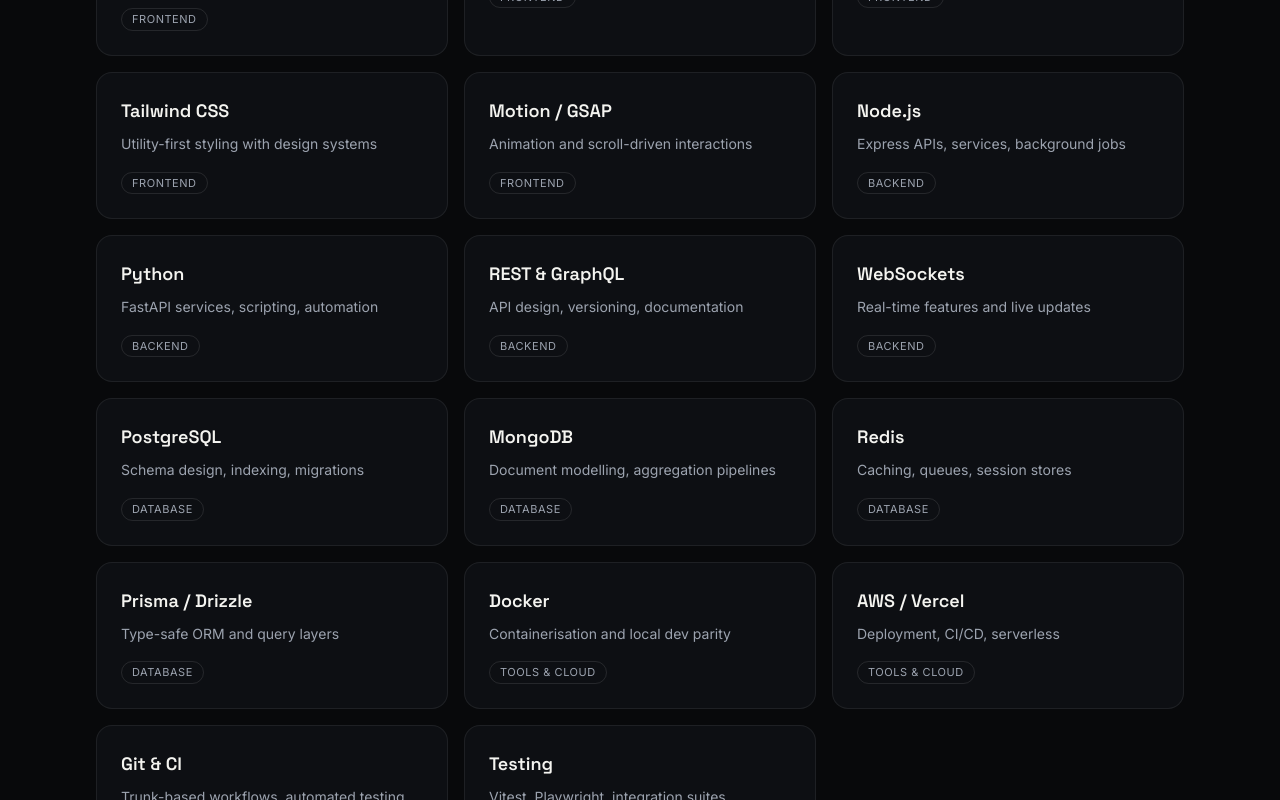
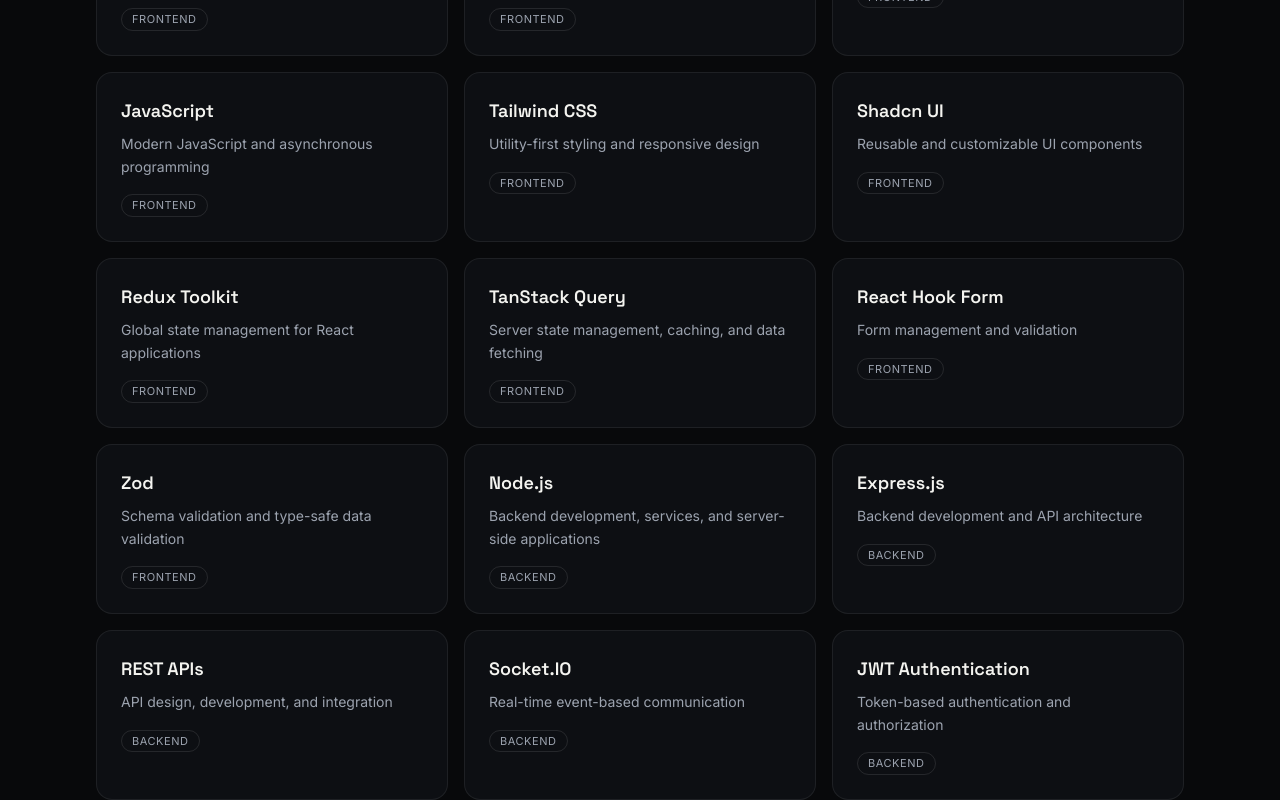
Before and after one commit to meetpatel0723/Portfolio, a React (Vite) app: page / in a window 1280 px wide. Shown: the part 2500-3300 px from the top of the page. Built offline with nearby package versions, Linux system fonts and the light colour scheme; no server answers.

Commit message:
Update skills data

```diff
--- a/src/data/skills.ts
+++ b/src/data/skills.ts
@@ -1,4 +1,9 @@
-export type SkillCategory = "Frontend" | "Backend" | "Database" | "Tools & Cloud";
+
+export type SkillCategory =
+  | "Frontend"
+  | "Backend"
+  | "Database"
+  | "Tools & Cloud";
 
 export interface Skill {
   name: string;
@@ -15,24 +20,38 @@ export const skillCategories: SkillCategory[] = [
 
 export const skills: Skill[] = [
   // Frontend
-  { name: "React", category: "Frontend", description: "Component-driven UIs, hooks, concurrent features" },
-  { name: "TypeScript", category: "Frontend", description: "Type-safe application development at scale" },
-  { name: "Next.js", category: "Frontend", description: "SSR, SSG, API routes, full-stack React" },
-  { name: "Tailwind CSS", category: "Frontend", description: "Utility-first styling with design systems" },
-  { name: "Motion / GSAP", category: "Frontend", description: "Animation and scroll-driven interactions" },
+  { name: "React.js", category: "Frontend", description: "Component-driven UIs, hooks, and reusable components" },
+  { name: "Next.js", category: "Frontend", description: "SSR, SSG, dynamic routing, and full-stack React" },
+  { name: "TypeScript", category: "Frontend", description: "Type-safe application development" },
+  { name: "JavaScript", category: "Frontend", description: "Modern JavaScript and asynchronous programming" },
+  { name: "Tailwind CSS", category: "Frontend", description: "Utility-first styling and responsive design" },
+  { name: "Shadcn UI", category: "Frontend", description: "Reusable and customizable UI components" },
+  { name: "Redux Toolkit", category: "Frontend", description: "Global state management for React applications" },
+  { name: "TanStack Query", category: "Frontend", description: "Server state management, caching, and data fetching" },
+  { name: "React Hook Form", category: "Frontend", description: "Form management and validation" },
+  { name: "Zod", category: "Frontend", description: "Schema validation and type-safe data validation" },
+
   // Backend
-  { name: "Node.js", category: "Backend", description: "Express APIs, services, background jobs" },
-  { name: "Python", category: "Backend", description: "FastAPI services, scripting, automation" },
-  { name: "REST & GraphQL", category: "Backend", description: "API design, versioning, documentation" },
-  { name: "WebSockets", category: "Backend", description: "Real-time features and live updates" },
+  { name: "Node.js", category: "Backend", description: "Backend development, services, and server-side applications" },
+  { name: "Express.js", category: "Backend", description: "Backend development and API architecture" },
+  { name: "REST APIs", category: "Backend", description: "API design, development, and integration" },
+  { name: "Socket.IO", category: "Backend", description: "Real-time event-based communication" },
+  { name: "JWT Authentication", category: "Backend", description: "Token-based authentication and authorization" },
+  { name: "BullMQ", category: "Backend", description: "Background jobs and queue management" },
+  { name: "Swagger / OpenAPI", category: "Backend", description: "API documentation and specification" },
+  { name: "Webhooks", category: "Backend", description: "Event-driven communication between applications" },
+
   // Database
-  { name: "PostgreSQL", category: "Database", description: "Schema design, indexing, migrations" },
-  { name: "MongoDB", category: "Database", description: "Document modelling, aggregation pipelines" },
-  { name: "Redis", category: "Database", description: "Caching, queues, session stores" },
-  { name: "Prisma / Drizzle", category: "Database", description: "Type-safe ORM and query layers" },
+  { name: "PostgreSQL", category: "Database", description: "Relational database design, queries, and migrations" },
+  { name: "MySQL", category: "Database", description: "Relational database management and SQL queries" },
+  { name: "MongoDB", category: "Database", description: "Document-based data modelling and queries" },
+  { name: "Redis", category: "Database", description: "Caching and in-memory data management" },
+  { name: "Prisma", category: "Database", description: "Type-safe ORM and database management" },
+  { name: "Sequelize", category: "Database", description: "ORM for relational database operations" },
+  { name: "Firebase", category: "Database", description: "Backend services and database integration" },
+
   // Tools & Cloud
-  { name: "Docker", category: "Tools & Cloud", description: "Containerisation and local dev parity" },
-  { name: "AWS / Vercel", category: "Tools & Cloud", description: "Deployment, CI/CD, serverless" },
-  { name: "Git & CI", category: "Tools & Cloud", description: "Trunk-based workflows, automated testing" },
-  { name: "Testing", category: "Tools & Cloud", description: "Vitest, Playwright, integration suites" },
+  { name: "Git & GitHub", category: "Tools & Cloud", description: "Version control and collaborative development" },
+  { name: "Vercel", category: "Tools & Cloud", description: "Application deployment and hosting" },
+  { name: "Postman", category: "Tools & Cloud", description: "API testing, debugging, and documentation" },
 ];
```
